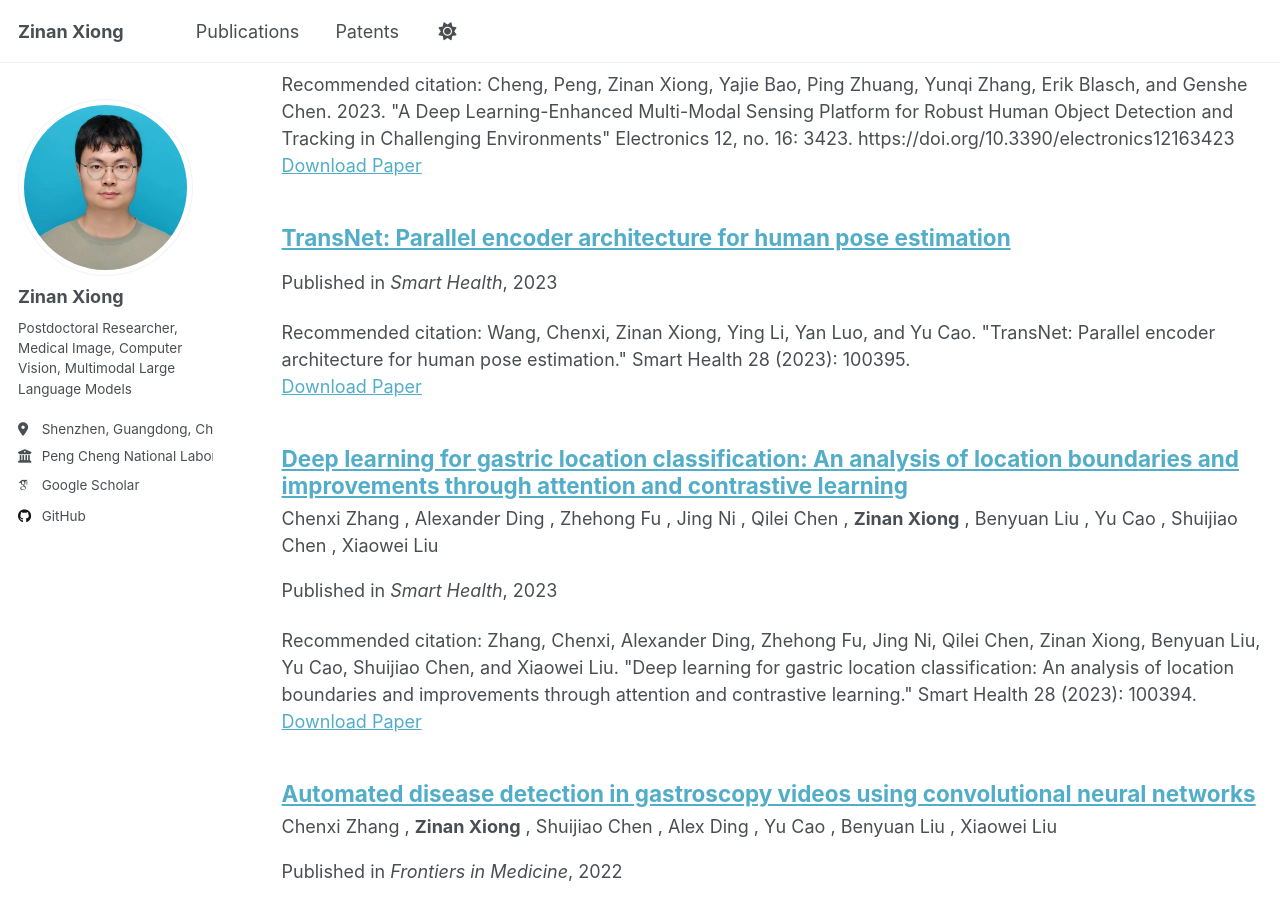
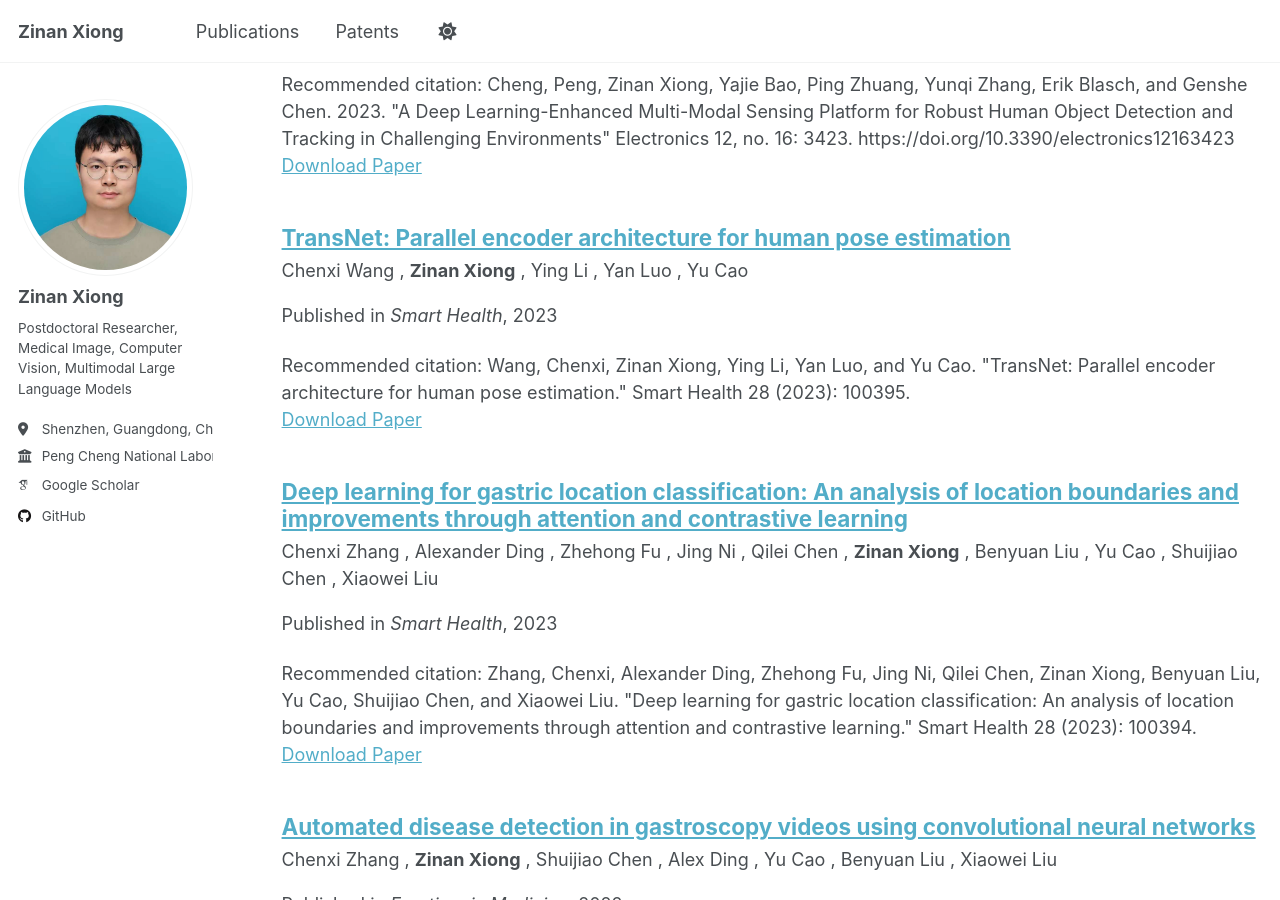
Before and after one commit to ttppss/zinanxiong, a Jekyll site: the page built from _pages/publications.html, in a window 1280 px wide and 900 px high, scrolled down 604 px. Built offline with Jekyll 4.4.1, drawn with Linux system fonts in a browser that asks for light colours; some web fonts are replaced; a script that is not in the unit is left out.

Commit message:
Update 2015-10-01-paper-title-number-3.md

```diff
--- a/_publications/2015-10-01-paper-title-number-3.md
+++ b/_publications/2015-10-01-paper-title-number-3.md
@@ -1,5 +1,6 @@
 ---
 title: "TransNet: Parallel encoder architecture for human pose estimation"
+authors: ["Chenxi Wang", "Zinan Xiong", "Ying Li", "Yan Luo", "Yu Cao"]
 collection: publications
 category: manuscripts
 permalink: /publication/2015-10-01-paper-title-number-3
```
